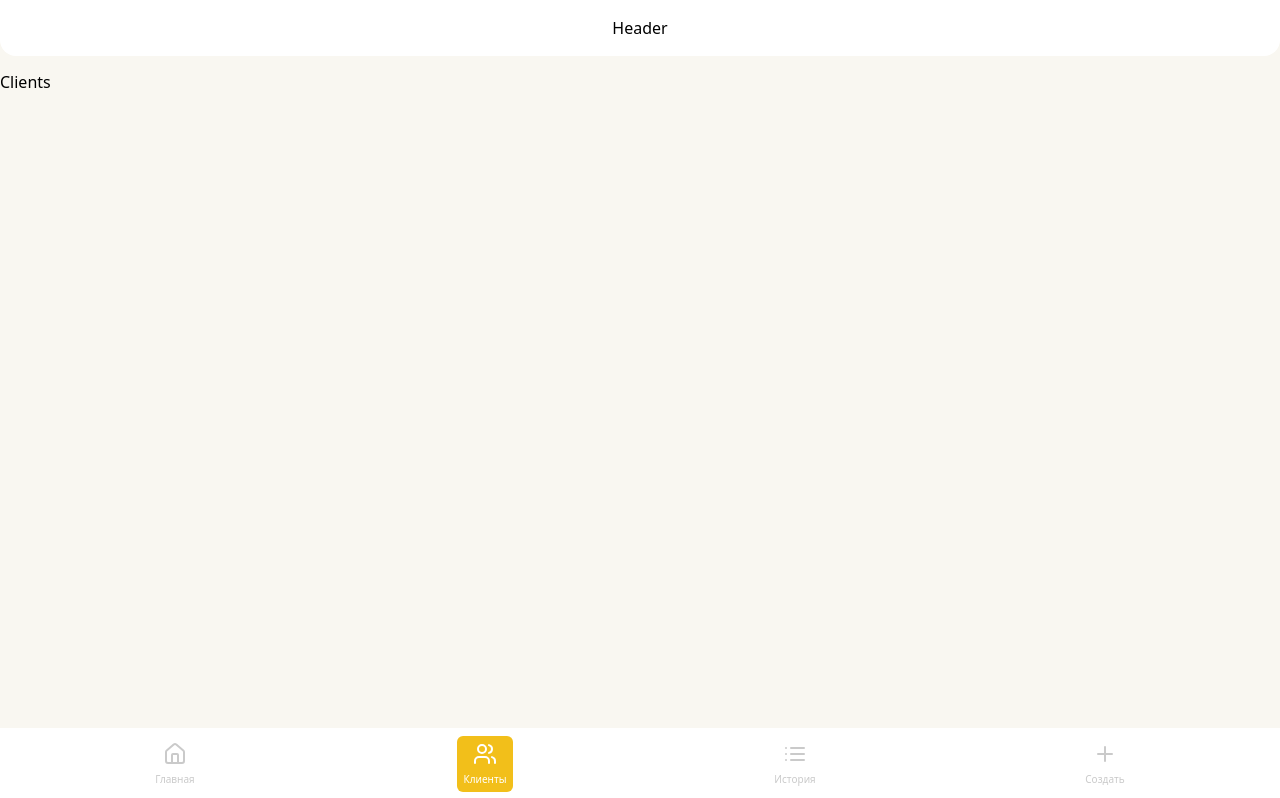
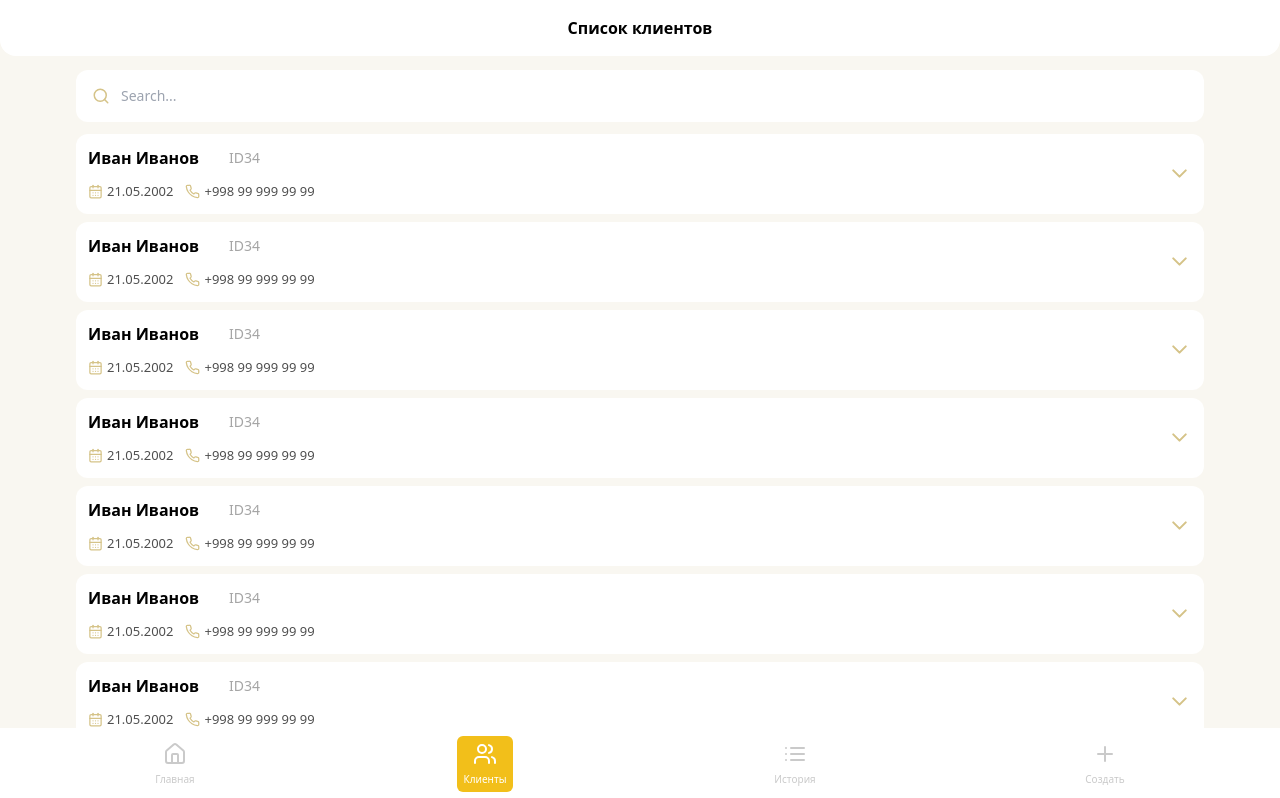
Before and after one commit to Veifario/orders-app, a React (Vite) app: page /clients in a window 1280 px wide. Shown: the top 798 px of the page. Built offline with nearby package versions, Linux system fonts and the light colour scheme; sample sign-in values are in the browser's storage.

Commit message:
feature: client card, breadcrumbs and counter components made

```diff
--- /dev/null
+++ b/src/components/shared/ClientCard/ClientCard.tsx
@@ -0,0 +1,87 @@
+import { CalendarDays, ChevronDown, Phone } from "lucide-react";
+import { useState } from "react";
+import { twMerge } from "tailwind-merge";
+
+const ClientCard = () => {
+  const [isOpen, setIsOpen] = useState(false);
+
+  return (
+    <div
+      className={twMerge(
+        "max-h-20 overflow-hidden rounded-xl bg-white p-3 duration-200",
+        isOpen && "max-h-[214px]",
+      )}
+    >
+      <div
+        className="flex items-center justify-between"
+        onClick={() => {
+          setIsOpen((prevState) => !prevState);
+        }}
+      >
+        <div>
+          <div className="flex items-center gap-[30px]">
+            <p className="font-bold">Иван Иванов</p>
+            <p className="text-sm text-[#A5A5A5]">ID34</p>
+          </div>
+
+          <div className="mt-3 flex items-center gap-3">
+            <div className="flex items-center gap-1">
+              <CalendarDays size={15} className="text-desert" />
+              <p className="text-[13px] font-medium text-[#4F4F4F]">
+                21.05.2002
+              </p>
+            </div>
+
+            <div className="flex items-center gap-1">
+              <Phone size={15} className="text-desert" />
+              <p className="text-[13px] font-medium text-[#4F4F4F]">
+                +998 99 999 99 99
+              </p>
+            </div>
+          </div>
+        </div>
+
+        <ChevronDown
+          size={25}
+          className={twMerge(
+            "text-desert duration-150",
+            isOpen && "rotate-180",
+          )}
+        />
+      </div>
+
+      <div className="mt-[14px] border-t border-[#EFEFEF] pt-[13px]">
+        <p className="text-[15px] font-semibold">Данные:</p>
+
+        <div className="mt-3 grid grid-cols-2 gap-x-[25px]">
+          <div className="flex items-center justify-between">
+            <p className="text-[13px] font-medium text-gray">Верхняя одежда</p>
+            <p className="tex-[13px] font-medium">47</p>
+          </div>
+
+          <div className="flex items-center justify-between">
+            <p className="text-[13px] font-medium text-gray">Нижняя одежда</p>
+            <p className="tex-[13px] font-medium">20</p>
+          </div>
+
+          <div className="flex items-center justify-between">
+            <p className="text-[13px] font-medium text-gray">Обувь</p>
+            <p className="tex-[13px] font-medium">40</p>
+          </div>
+
+          <div className="flex items-center justify-between">
+            <p className="text-[13px] font-medium text-gray">Вес</p>
+            <p className="tex-[13px] font-medium">100</p>
+          </div>
+
+          <div className="flex items-center justify-between">
+            <p className="text-[13px] font-medium text-gray">Рост</p>
+            <p className="tex-[13px] font-medium">1.7</p>
+          </div>
+        </div>
+      </div>
+    </div>
+  );
+};
+
+export default ClientCard;
--- /dev/null
+++ b/src/components/ui/Input/Counter.tsx
@@ -0,0 +1,49 @@
+import { Minus, Plus } from "lucide-react";
+import { InputHTMLAttributes, useRef } from "react";
+
+interface ICounterProps
+  extends Omit<InputHTMLAttributes<HTMLInputElement>, "onChange"> {
+  label?: string;
+  value: number;
+  onChange: (value: number) => void;
+}
+
+const Counter = ({ label, value, onChange, ...props }: ICounterProps) => {
+  const inputRef = useRef<HTMLInputElement>(null);
+
+  const handleIncrease = () => {
+    onChange(value + 1);
+  };
+  const handleDecrease = () => {
+    onChange(Math.max(0, value - 1));
+  };
+
+  return (
+    <div>
+      {label && (
+        <label className="mb-3 block text-xs font-medium text-gray">
+          {label}
+        </label>
+      )}
+
+      <div className="flex items-center justify-between rounded-xl bg-white p-[17px]">
+        <Minus size={16} className="text-desert" onClick={handleDecrease} />
+
+        <p className="text-sm text-black">{value}</p>
+
+        <Plus size={16} className="text-desert" onClick={handleIncrease} />
+      </div>
+
+      <input
+        readOnly
+        ref={inputRef}
+        type="number"
+        className="hidden"
+        value={value}
+        {...props}
+      />
+    </div>
+  );
+};
+
+export default Counter;
--- a/src/components/ui/Input/TextInput.tsx
+++ b/src/components/ui/Input/TextInput.tsx
@@ -1,25 +1,42 @@
+import { cloneElement, InputHTMLAttributes, ReactElement } from "react";
 import { twMerge } from "tailwind-merge";
 
-interface ITextInputProps {
+interface ITextInputProps extends InputHTMLAttributes<HTMLInputElement> {
   label?: string;
+  className?: string;
+  icon?: ReactElement;
 }
 
-const TextInput = ({ label, ...props }: ITextInputProps) => {
+const TextInput = ({ label, className, icon, ...props }: ITextInputProps) => {
+  const renderIcon = () => {
+    if (!icon) return null;
+    return cloneElement(icon, {
+      className: "absolute left-4 top-1/2 -translate-y-1/2 text-desert",
+      size: 18,
+    });
+  };
+
   return (
     <div>
       {label && (
         <label className="text-xs font-medium text-gray">{label}</label>
       )}
 
+      <div className="relative">
+        {renderIcon()}
+
         <input
           type="text"
           className={twMerge(
-          "w-full rounded-xl border-none px-4 py-[19px] text-sm outline-none",
+            "w-full rounded-xl border-none p-4 text-sm outline-none",
             "placeholder:font-light",
             label && "mt-3",
+            icon && "pl-[45px]",
+            className,
           )}
           {...props}
         />
+      </div>
     </div>
   );
 };
--- a/src/layout/Header/Header.tsx
+++ b/src/layout/Header/Header.tsx
@@ -1,7 +1,20 @@
+import { useEffect, useState } from "react";
+import { useMatches } from "react-router-dom";
+
 const Header = () => {
+  const matches = useMatches();
+
+  const [headerText, setHeaderText] = useState("");
+
+  useEffect(() => {
+    matches.forEach((e) => {
+      setHeaderText((e.handle as { crumb: string })?.crumb);
+    });
+  }, [matches]);
+
   return (
     <div className="fixed top-0 z-50 flex h-14 w-full items-center justify-center rounded-b-2xl bg-white">
-      Header
+      <h2 className="font-semibold">{headerText}</h2>
     </div>
   );
 };
--- a/src/layout/MainLayout/MainLayout.tsx
+++ b/src/layout/MainLayout/MainLayout.tsx
@@ -12,7 +12,9 @@ const MainLayout = ({ children }: IMainLayout) => {
   return (
     <main className="h-screen min-h-screen w-full bg-background">
       <Suspense fallback={<div>Loading...</div>}>
-        <div className="overflow-y-auto pb-[100px] pt-[70px]">{children}</div>
+        <div className="container overflow-y-auto bg-background pb-[100px] pt-[70px]">
+          {children}
+        </div>
       </Suspense>
 
       {createPortal(<NavBar />, document.body)}
--- a/src/pages/AddOrder/AddOrder.tsx
+++ b/src/pages/AddOrder/AddOrder.tsx
@@ -1,5 +1,29 @@
+import Counter from "@/components/ui/Input/Counter";
+import { useEffect, useState } from "react";
+
 const AddOrder = () => {
-  return <div>AddOrder</div>;
+  const [formData, setFormData] = useState({
+    amount: 0,
+  });
+
+  useEffect(() => {
+    console.log(formData.amount);
+  }, [formData.amount]);
+
+  return (
+    <div>
+      <Counter
+        label="Количество"
+        value={formData.amount}
+        onChange={(amount) =>
+          setFormData((prevState) => ({
+            ...prevState,
+            amount: amount,
+          }))
+        }
+      />
+    </div>
+  );
 };
 
 export default AddOrder;
--- a/src/pages/Clients/Clients.tsx
+++ b/src/pages/Clients/Clients.tsx
@@ -1,5 +1,20 @@
+import { Search } from "lucide-react";
+
+import ClientCard from "@/components/shared/ClientCard/ClientCard";
+import TextInput from "@/components/ui/Input/TextInput";
+
 const Clients = () => {
-  return <div>Clients</div>;
+  return (
+    <div className="space-y-3">
+      <TextInput icon={<Search />} placeholder="Search..." />
+
+      <div className="space-y-2">
+        {Array.from({ length: 50 }).map((__, index) => (
+          <ClientCard key={index} />
+        ))}
+      </div>
+    </div>
+  );
 };
 
 export default Clients;
--- a/src/pages/Home/Home.tsx
+++ b/src/pages/Home/Home.tsx
@@ -2,7 +2,7 @@ import { homeStatisticBlocks } from "./home.config";
 
 const Home = () => {
   return (
-    <div className="container grid grid-cols-2 gap-2">
+    <div className="grid grid-cols-2 gap-2">
       {homeStatisticBlocks.map((el, index) => (
         <div key={index} className="rounded-xl bg-white p-[10px]">
           <div className="flex items-center gap-[13px]">
--- a/src/routes/router.tsx
+++ b/src/routes/router.tsx
@@ -16,18 +16,30 @@ export const router = createBrowserRouter([
       {
         index: true,
         element: <Home />,
+        handle: {
+          crumb: "Главная",
+        },
       },
       {
         path: "/clients",
         element: <Clients />,
+        handle: {
+          crumb: "Список клиентов",
+        },
       },
       {
         path: "/history",
         element: <History />,
+        handle: {
+          crumb: "История заказов",
+        },
       },
       {
         path: "/add",
         element: <AddOrder />,
+        handle: {
+          crumb: "Создание предзаказа",
+        },
       },
     ],
   },
```
Also changed, not shown: 1 other file (tests, documents, lock files or other folders). Lines whose indentation alone changed are shown as unchanged.
